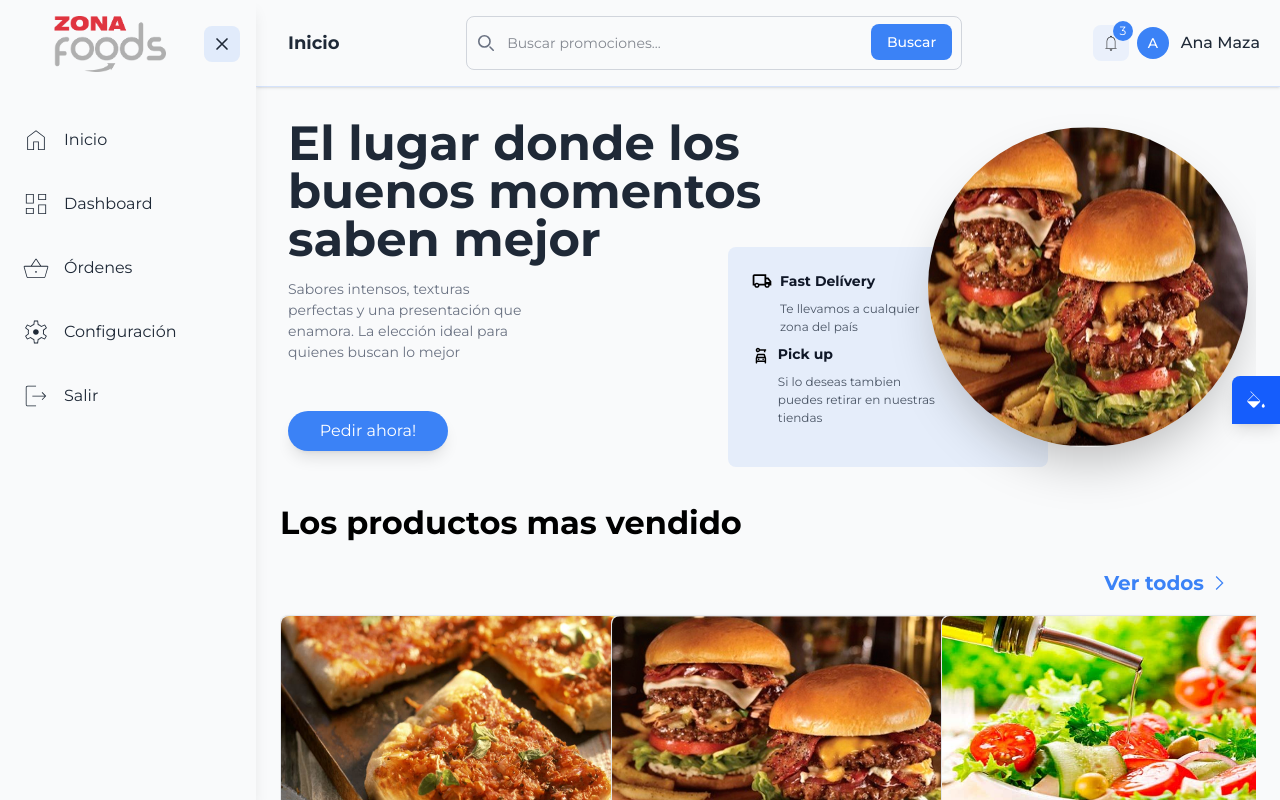
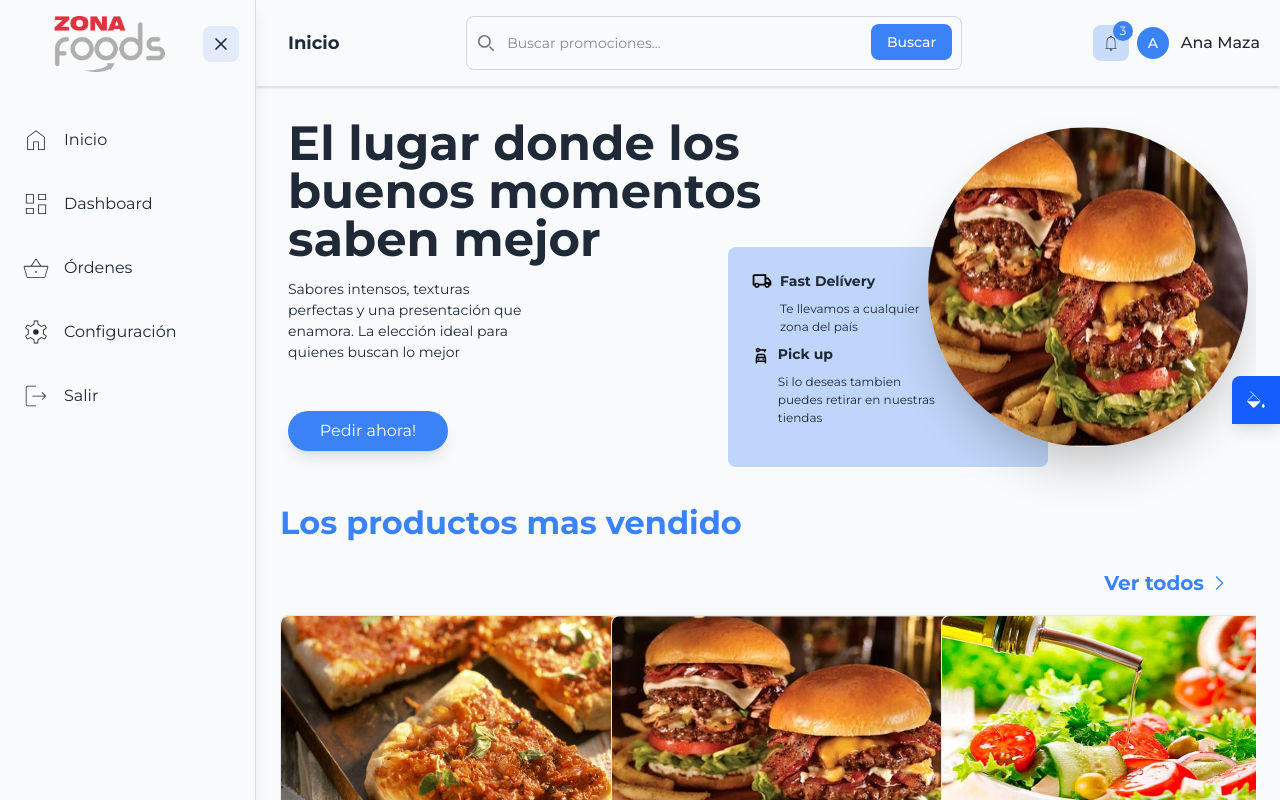
Before and after one commit to anamaza1694/technicaltest, a Vue app: page / in a window 1280 px wide. Shown: the top 800 px of the page. Built offline with nearby package versions, Linux system fonts and the light colour scheme.

Commit message:
se agrego seccion de palaeta con combinaciones de colores ya establecidas

```diff
--- a/src/components/Header.vue
+++ b/src/components/Header.vue
@@ -87,7 +87,6 @@ import { useNavigation } from '../composables/useNavigation'
 const notificationCount = ref(3)
 const { currentPage } = useNavigation()
 
-// Computed properties
 const userName = computed(() => 'Ana Maza')
 const userInitials = computed(() => userName.value.charAt(0))
 
@@ -96,9 +95,8 @@ const borderColor = computed(() => {
 })
 
 const hoverBackgroundColor = computed(() => {
-  return primaryColor.value + '15'
+  return primaryColor.value + '40'
 })
 
-// SOLO ESTA LÍNEA SE AGREGÓ
 defineEmits(['toggle-sidebar'])
 </script>
--- a/src/components/MainBanner.vue
+++ b/src/components/MainBanner.vue
@@ -8,7 +8,11 @@
                     }"
                 >El lugar donde los buenos momentos saben mejor</p>
                 <div class="pt-4 md:w-2/3 lg:w-1/2 w-full">
-                     <p class="text-[14px] text-gray-500 ">Sabores intensos, texturas perfectas y una presentación que enamora.
+                     <p class="text-[14px] text-gray-500"
+                        :style="{
+                        color: textColor,
+                    }"
+                     >Sabores intensos, texturas perfectas y una presentación que enamora.
                         La elección ideal para quienes buscan lo mejor</p>
                 </div>
 
@@ -34,7 +38,7 @@
                         class="absolute inset-0 rounded-lg"
                         :style="{
                             backgroundColor: primaryColor,
-                            opacity: 0.1
+                            opacity: 0.3
                         }"
                     ></div>
 
@@ -44,8 +48,14 @@
                             <path d="M234.85-151.49q-49.46 0-85.47-33.46-36.01-33.47-37.52-83.21H31.99V-723.7q0-35.06 24.88-59.93 24.87-24.88 59.93-24.88h566.67v154.65h102.15l142.72 190.61v195.09h-79.72q-1.89 49.74-37.98 83.21-36.1 33.46-85.56 33.46t-85.47-33.46q-36.01-33.47-37.52-83.21H357.82q-1.89 49.23-37.7 82.95-35.81 33.72-85.27 33.72Zm-.08-70.87q22 0 37.75-15.59 15.75-15.58 15.75-37.75 0-22.16-15.73-37.75-15.72-15.58-37.61-15.58-22.16 0-37.75 15.58-15.58 15.59-15.58 37.75 0 22.17 15.58 37.75 15.59 15.59 37.59 15.59ZM116.8-352.97h27.14q15.98-21.46 39.48-33.91 23.51-12.45 50.74-12.45 27.24 0 50.93 12.52t39.63 33.84h273.94V-723.7H116.8v370.73ZM725-222.36q22 0 37.75-15.59 15.75-15.58 15.75-37.75 0-22.16-15.72-37.75-15.73-15.58-37.61-15.58-22.17 0-37.75 15.58-15.59 15.59-15.59 37.75 0 22.17 15.59 37.75Q703-222.36 725-222.36Zm-41.53-206.31h164.74l-105.17-140h-59.57v140Zm-325.4-102.66Z"/>
                         </svg>
                         <div class="flex flex-col gap-2 ">
-                            <p class="text-gray-900 text-[14px] font-bold">Fast Delívery</p>
-                            <p class="text-gray-600 text-[12px] md:w-2/3 w-full">Te llevamos a cualquier zona del país</p>
+                            <p class="text-gray-900 text-[14px] font-bold"  :style="{
+                                    color: textColor
+                                }">Fast Delívery</p>
+                            <p class="text-gray-600 text-[12px] md:w-2/3 w-full"
+                              :style="{
+                                    color: textColor
+                                }"
+                            >Te llevamos a cualquier zona del país</p>
 
                         </div>
                     </div>
@@ -54,8 +64,16 @@
                     <div class="flex flex-row gap-2">
                        <svg xmlns="http://www.w3.org/2000/svg" height="24px" viewBox="0 -960 960 960" width="24px" fill="#000000"><path d="M320-680q-50 0-85-35t-35-85q0-50 35-85t85-35q38 0 69 22.5t45 57.5h326v80h-40v80h-80v-80H434q-14 35-45 57.5T320-680Zm0-80q17 0 28.5-11.5T360-800q0-17-11.5-28.5T320-840q-17 0-28.5 11.5T280-800q0 17 11.5 28.5T320-760Zm40 500q17 0 28.5-11.5T400-300q0-17-11.5-28.5T360-340q-17 0-28.5 11.5T320-300q0 17 11.5 28.5T360-260Zm240 0q17 0 28.5-11.5T640-300q0-17-11.5-28.5T600-340q-17 0-28.5 11.5T560-300q0 17 11.5 28.5T600-260ZM200-376l66-192q5-14 16.5-23t25.5-9h344q14 0 25.5 9t16.5 23l66 192v264q0 14-9 23t-23 9h-16q-14 0-23-9t-9-23v-48H280v48q0 14-9 23t-23 9h-16q-14 0-23-9t-9-23v-264Zm106-64h348l-28-80H334l-28 80Zm-26 80v120-120Zm0 120h400v-120H280v120Z"/></svg>
                         <div class="flex flex-col gap-2 ">
-                            <p class="text-gray-900 text-[14px] font-bold">Pick up</p>
-                            <p class="text-gray-600 text-[12px] md:w-2/3 w-full">Si lo deseas tambien puedes retirar en nuestras tiendas</p>
+                            <p class="text-gray-900 text-[14px] font-bold"
+                             :style="{
+                                    color: textColor
+                                }"
+                            >Pick up</p>
+                            <p class="text-gray-600 text-[12px] md:w-2/3 w-full"
+                             :style="{
+                                    color: textColor
+                                }"
+                            >Si lo deseas tambien puedes retirar en nuestras tiendas</p>
                         </div>
                     </div>
                 </div>
--- a/src/components/PanelColor.vue
+++ b/src/components/PanelColor.vue
@@ -29,7 +29,33 @@
         </button>
       </div>
 
+      <div class="mb-6">
+        <label class="block text-md font-medium text-gray-700 mb-3">
+          Puedes elegir cualquier combinación
+        </label>
+        <div class="grid grid-cols-2 gap-3">
+          <button
+            v-for="palette in colorPalettes"
+            :key="palette.name"
+            @click="applyPalette(palette)"
+            class="p-3 rounded-lg border border-gray-200 hover:border-gray-300 transition-all duration-200 ease-in-out cursor-pointer hover:shadow-md"
+          >
+            <div class="flex items-center space-x-2 mb-2">
+              <div class="w-4 h-4 rounded-full border border-gray-300" :style="{ backgroundColor: palette.primary }"></div>
+              <div class="text-xs font-medium text-gray-700 ">{{ palette.name }}</div>
+            </div>
+            <div class="flex space-x-1">
+              <div class="flex-1 h-6 rounded border border-gray-300" :style="{ backgroundColor: palette.primary }" title="Color Principal"></div>
+              <div class="flex-1 h-6 rounded border border-gray-300" :style="{ backgroundColor: palette.background }" title="Color de Fondo"></div>
+              <div class="flex-1 h-6 rounded border border-gray-300" :style="{ backgroundColor: palette.text }" title="Color de Texto"></div>
+            </div>
+          </button>
+        </div>
+      </div>
 
+      <label class="block text-md font-medium text-gray-700 mb-3">
+        Puedes realizar tu combinación propia
+      </label>
       <div class="mb-6">
         <label class="block text-sm font-medium text-gray-700 mb-3">
           Ámbito de aplicación
@@ -178,7 +204,7 @@ const scopeOptions = [
 
 const primaryColors = [
 
-  { name: 'Azul', value: '#3b82f6' },
+  { name: 'Azul cielo', value: '#3b82f6' },
    { name: 'Azul oscuro', value: '#3A11DF' },
   { name: 'Rojo', value: '#ef4444' },
   { name: 'Rosa intenso', value: '#EC1857' },
@@ -208,7 +234,63 @@ const textColors = [
 
 ]
 
-// Métodos
+const colorPalettes = ref([
+  {
+    name: 'Azul',
+    primary: '#3b82f6',
+    background: '#ffffff',
+    text: '#1f2937'
+  },
+  {
+    name: 'Verde',
+    primary: '#10b981',
+    background: '#f9fafb',
+    text: '#1f2937'
+  },
+  {
+    name: 'Morado Creativo',
+    primary: '#8b5cf6',
+    background: '#fafafa',
+    text: '#000000'
+  },
+  {
+    name: 'Oscuro Elegante',
+    primary: '#E73244',
+    background: '#1f2937',
+    text: '#ffffff'
+  },
+  {
+    name: 'Rosa Moderno',
+    primary: '#ec4899',
+    background: '#fdf2f8',
+    text: '#4b5563'
+  },
+  {
+    name: 'Oscuro Elegante',
+    primary: '#f59e0b',
+    background: '#1f2937',
+    text: '#ffffff'
+  },
+  {
+    name: 'Rosa Moderno',
+    primary: '#ec4899',
+    background: '#fdf2f8',
+    text: '#4b5563'
+  },
+  {
+    name: 'Azul Claro',
+    primary: '#3A11DF',
+    background: '#EAF5FA',
+    text: '#1f2937'
+  },
+  {
+    name: 'Verde Oliva',
+    primary: '#95C341',
+    background: '#FAFCEE',
+    text: '#1f2937'
+  }
+])
+
 const togglePanel = () => {
   isOpen.value = !isOpen.value
 }
@@ -225,6 +307,12 @@ const setColor = (type, value) => {
   setColorManager(scope.value, type, value)
 }
 
+const applyPalette = (palette) => {
+  setColorManager(scope.value, 'primary', palette.primary)
+  setColorManager(scope.value, 'background', palette.background)
+  setColorManager(scope.value, 'text', palette.text)
+}
+
 const resetScopeColors = () => {
   resetScopeManager(scope.value)
 }
--- a/src/components/ProductPanel.vue
+++ b/src/components/ProductPanel.vue
@@ -1,6 +1,10 @@
 <template>
     <div>
-        <p class="text-[32px] font-bold">Los productos mas vendido</p>
+        <p class="text-[32px] font-bold"
+         :style="{
+                color:primaryColor
+            }"
+        >Los productos mas vendido</p>
     </div>
     <div class="justify-end flex pe-5 pt-5 flex-row gap-2 pb-4 ">
         <a href="#" class="inline-flex items-center ">
--- a/src/components/Promotions.vue
+++ b/src/components/Promotions.vue
@@ -2,7 +2,11 @@
 <template>
 
     <div>
-        <p class="text-[32px] font-bold">Nuestros roductos en promoción</p>
+        <p class="text-[32px] font-bold"
+          :style="{
+                color:primaryColor
+            }"
+        >Nuestros roductos en promoción</p>
     </div>
     <div class="justify-end flex pe-5 pt-5 flex-row gap-2 pb-4 ">
         <a href="#" class="inline-flex items-center ">
--- a/src/components/Sidebar.vue
+++ b/src/components/Sidebar.vue
@@ -1,12 +1,13 @@
 <template>
   <aside :class="[
-      'transition-all duration-300 ease-in-out h-screen fixed left-0 top-0 z-50 shadow-lg',
+      'transition-all duration-300 ease-in-out h-screen fixed left-0 top-0 z-50 shadow-lg border-r',
       isCollapsed ? 'w-18' : 'w-64',
       isMobile ? (sidebarOpen ? 'translate-x-0' : '-translate-x-full') : ''
     ]"
     :style="{
       backgroundColor: backgroundColor,
-      color: textColor
+      color: textColor,
+      borderColor: borderColor
     }"
   >
 
```
